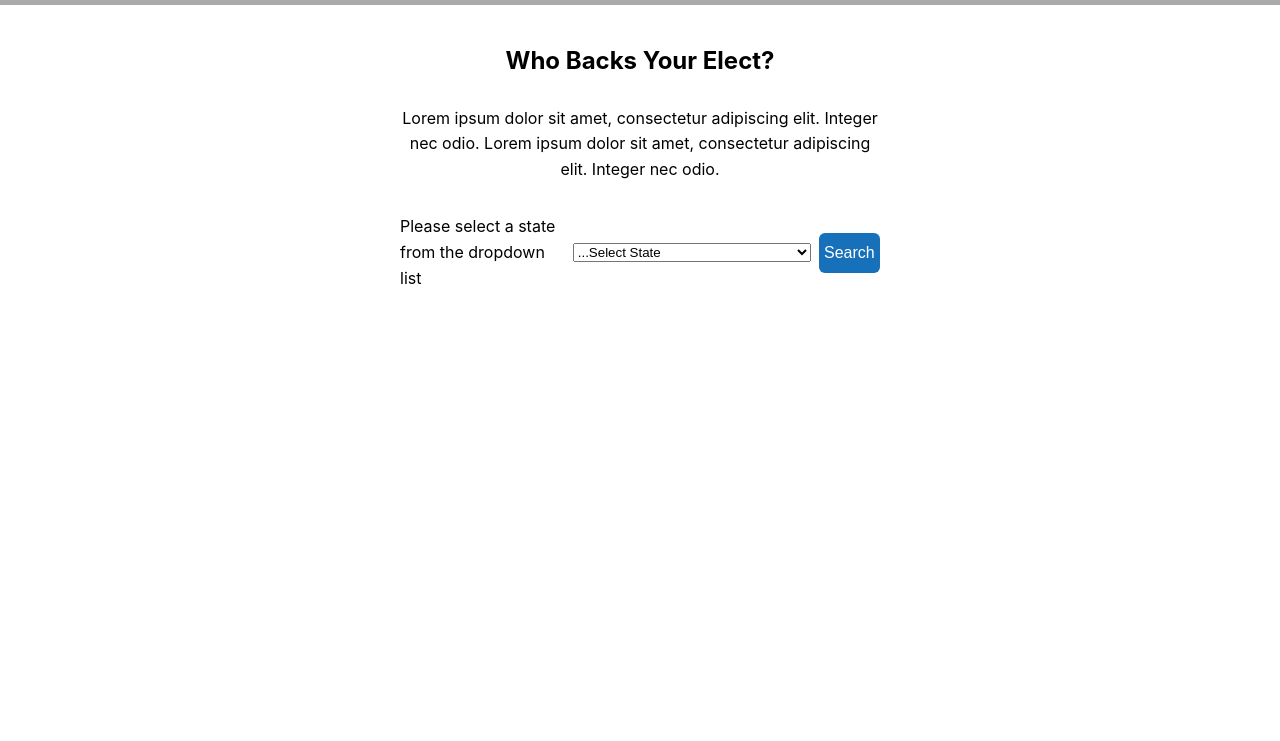
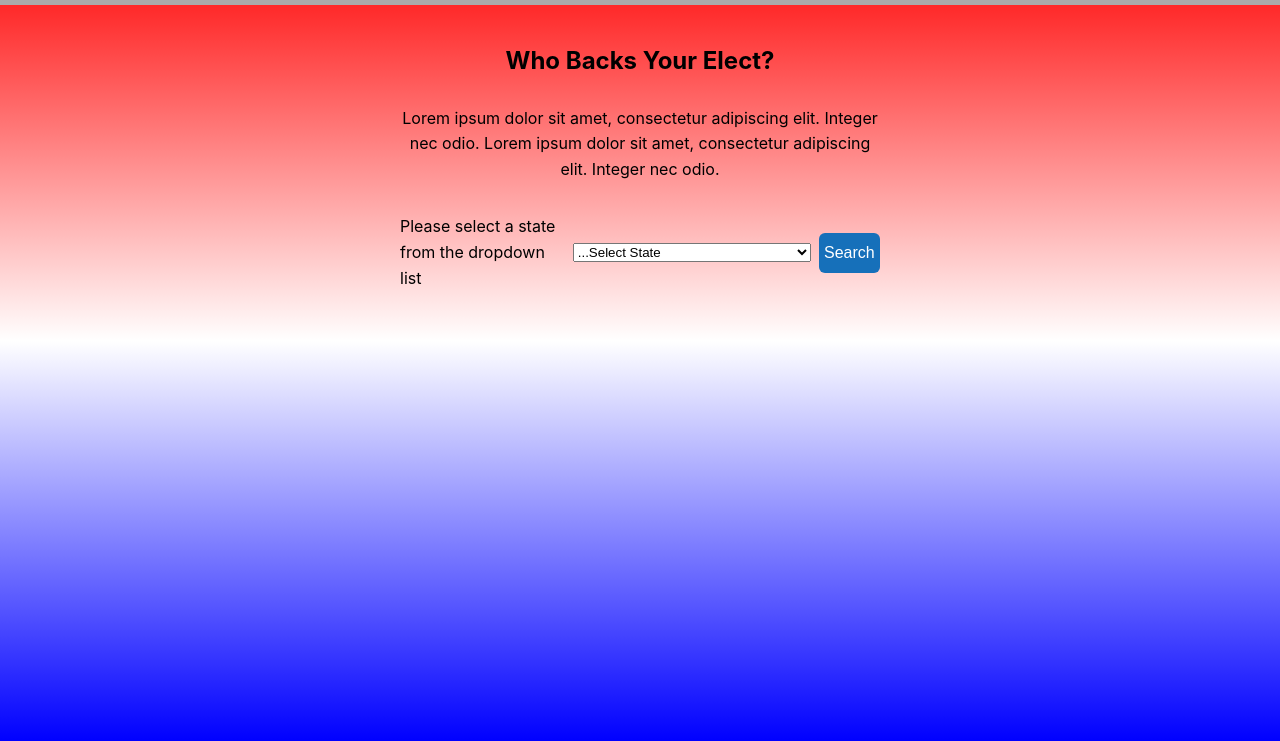
Before and after one commit to ericg407/Capstone-Paper-Trail, a website built with Vite: page index.html in a window 1280 px wide. Shown: the part 59-800 px from the top of the page. Built offline with nearby package versions, Linux system fonts and the light colour scheme; no server answers.

Commit message:
updates to css

```diff
--- a/css/style.css
+++ b/css/style.css
@@ -2,6 +2,26 @@
   margin: 0;
   padding: 0;
 }
+
+body {
+  background: -webkit-linear-gradient(red, blue); /* For Safari 5.1 to 6.0 */
+  background: -o-linear-gradient(red, white, blue); /* For Opera 11.1 to 12.0 */
+  background: -moz-linear-gradient(
+    red,
+    white,
+    blue
+  ); /* For Firefox 3.6 to 15 */
+  background: linear-gradient(
+    red,
+    white,
+    blue
+  ); /* Standard syntax (must be last) */
+  height: 100%;
+    margin: 0;
+    background-repeat: no-repeat;
+    background-attachment: fixed;
+}
+
 
 :root {
   font-family: Inter, Avenir, Helvetica, Arial, sans-serif;
```
